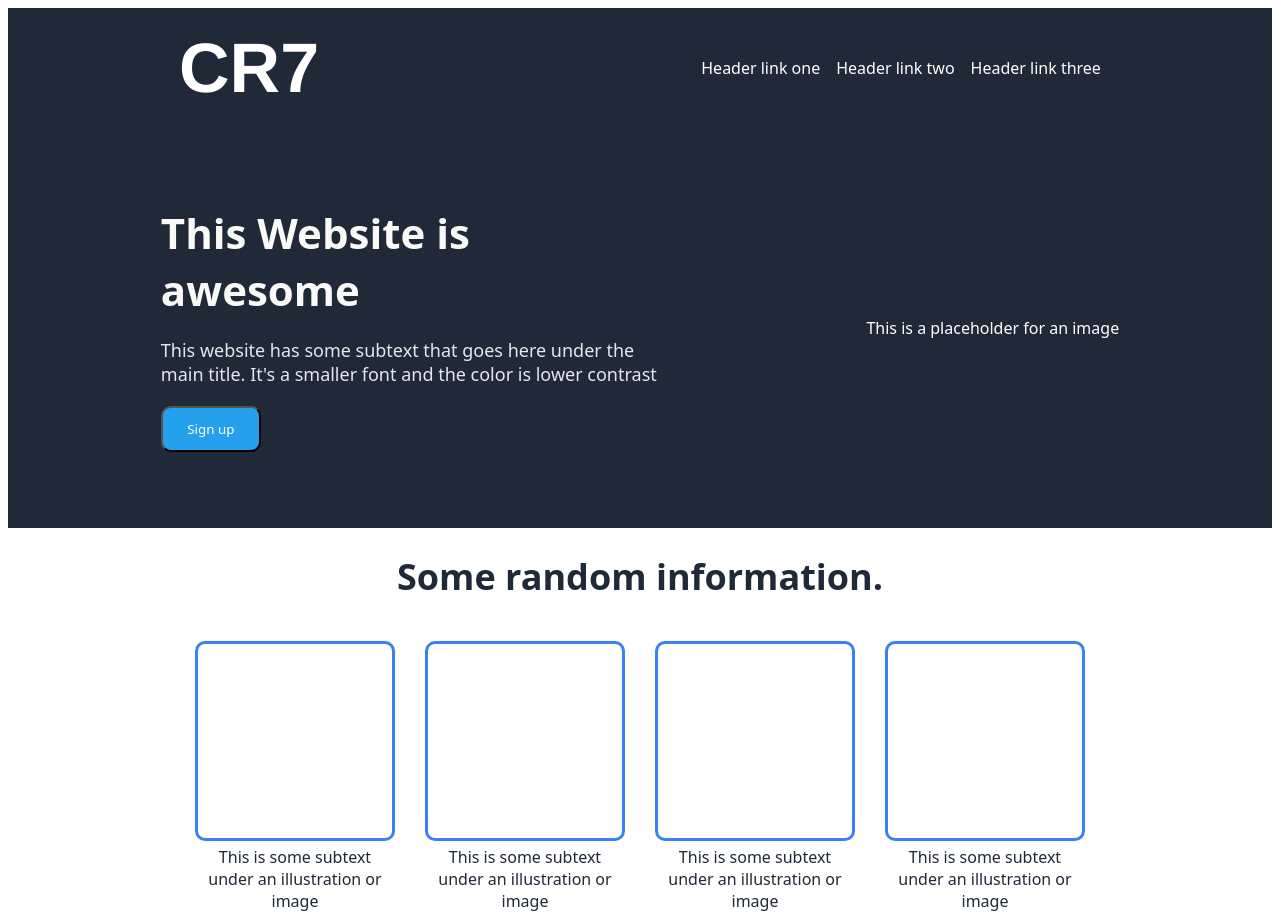
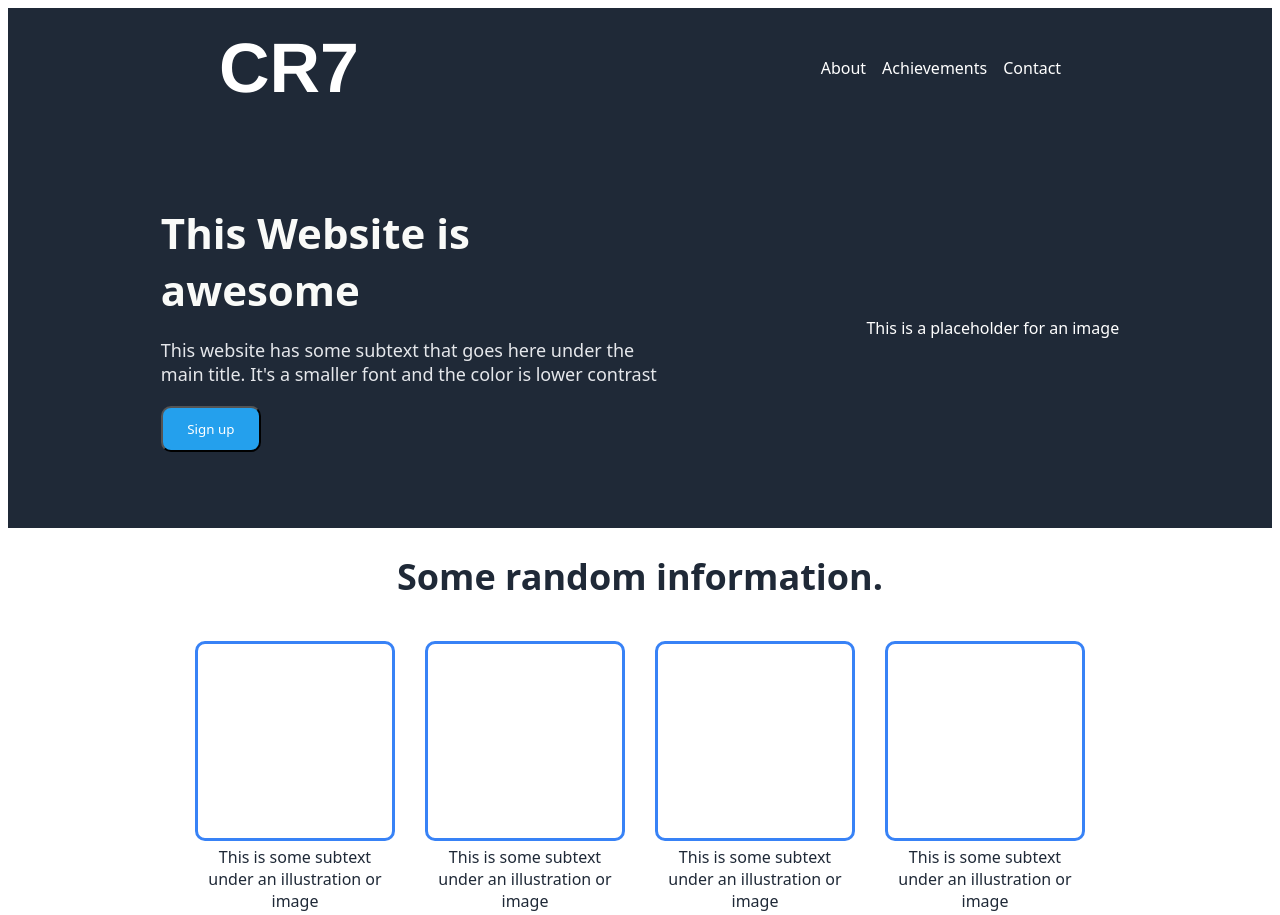
Before and after one commit to siddddd17/landingPage, a plain HTML site: page index.html in a window 1280 px wide. Shown: the top 915 px of the page. Drawn offline with Linux system fonts and the light colour scheme.

Commit message:
Update header links

```diff
--- a/index.html
+++ b/index.html
@@ -9,14 +9,11 @@
 <body>
     <div class="hero-section">
         <div class="hero-section-one">
-            <div class="header-logo">
-                CR7
-            </div>
-
+            <div class="header-logo">CR7</div>
             <ul class="header-links">
-                <li><a href="">Header link one</a></li>
-                <li><a href="">Header link two</a></li>
-                <li><a href="">Header link three</a></li>
+                <li><a href="">About</a></li>
+                <li><a href="">Achievements</a></li>
+                <li><a href="">Contact</a></li>
             </ul>
         </div>
 
```
